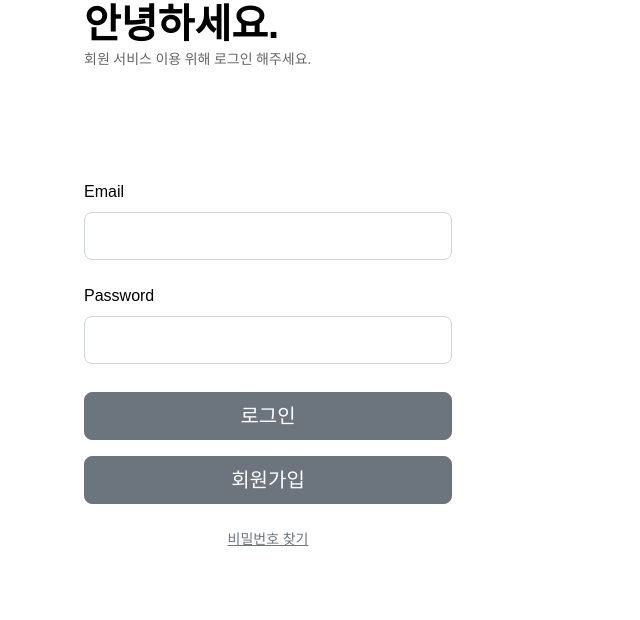
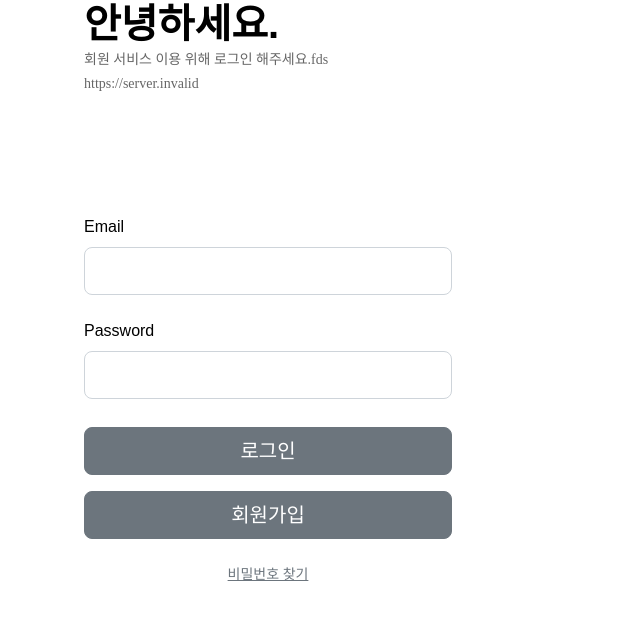
Before and after one commit to deogus-dev/front-nts, a Vue app: page /login in a window 1280 px wide. Shown: the top 620 px of the page, without its empty margins (0-640 px from the left). Built offline with nearby package versions, Linux system fonts and the light colour scheme; no server answers; what vue-moment would draw is missing.

Commit message:
dev,prod 환경변수 적용

```diff
--- a/src/main.js
+++ b/src/main.js
@@ -16,7 +16,7 @@ import "@/assets/css/transition.css";
 Vue.config.productionTip = false;
 Vue.prototype.$axios = axios;
 
-axios.defaults.baseURL = process.env.API_SERVER_URL;
+axios.defaults.baseURL = process.env.VUE_APP_API_URL;
 axios.defaults.headers.post["Content-Type"] = "application/json; charset=utf-8";
 axios.defaults.headers.post["Access-Control-Allow-Origin"] = "*";
 
--- a/src/views/login.vue
+++ b/src/views/login.vue
@@ -5,8 +5,10 @@
         <div class="col-sm-6 text-black">
           <div class="px-5 ms-xl-4" style="text-align: left">
             <span class="h1 fw-bold mb-0">안녕하세요.</span>
-            <p>회원 서비스 이용 위해 로그인 해주세요.</p>
+            <p>회원 서비스 이용 위해 로그인 해주세요.fds</p>
+            <p>{{ apiServerUrl }}</p>
           </div>
+
           <div
             class="d-flex align-items-center h-custom-2 px-5 ms-xl-4 mt-5 pt-5 pt-xl-0 mt-xl-n5"
           >
@@ -78,6 +80,11 @@ export default {
     };
   },
   created() {},
+  computed: {
+    apiServerUrl() {
+      return process.env.VUE_APP_API_URL;
+    },
+  },
   methods: {
     async login() {
       try {
--- a/vue.config.js
+++ b/vue.config.js
@@ -3,10 +3,10 @@
 const path = require("path");
 
 module.exports = {
-  devServer: {
-    port: 7888,
-    proxy: process.env.API_SERVER_URL,
-  },
+  // devServer: {
+  //   port: 7888,
+  //   proxy: process.env.VUE_APP_API_URL,
+  // },
   lintOnSave: false,
   publicPath: "/front-nts/",
   outputDir: "./docs",
```
Also changed, not shown: 3 other files (tests, documents, lock files or other folders).
